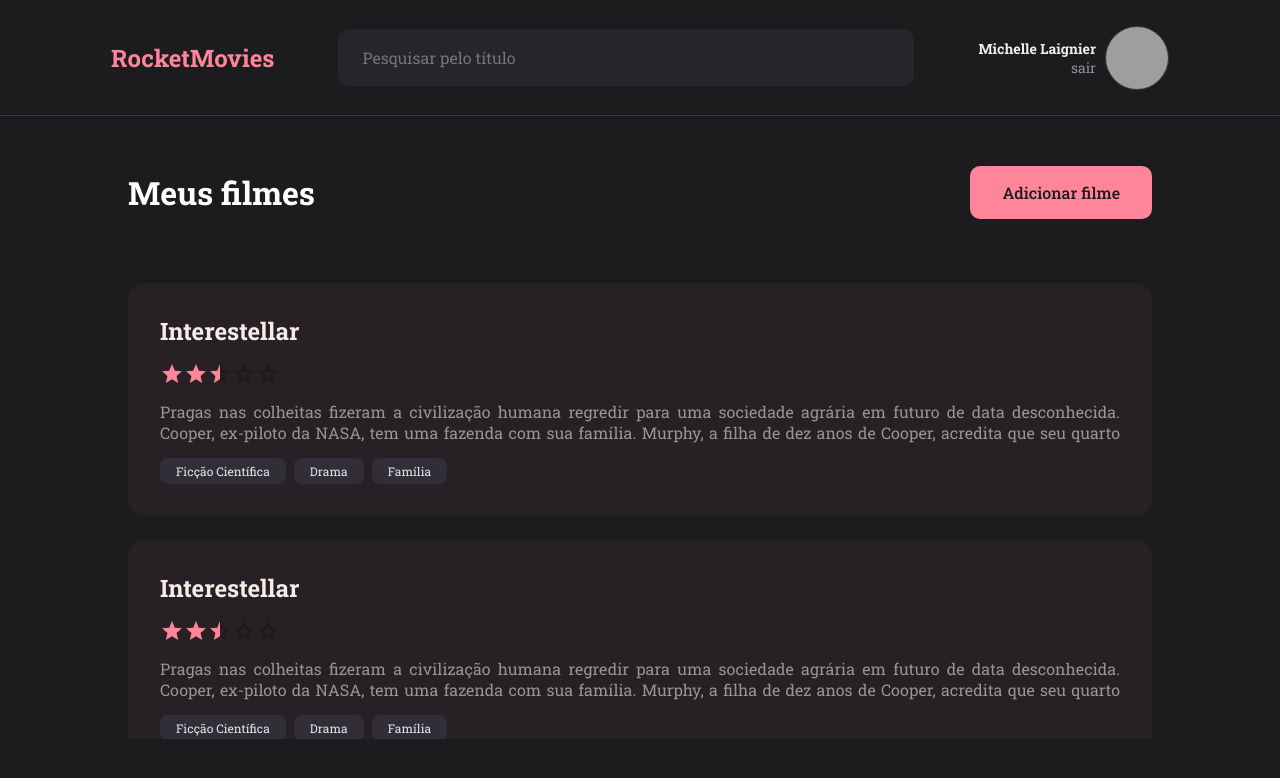
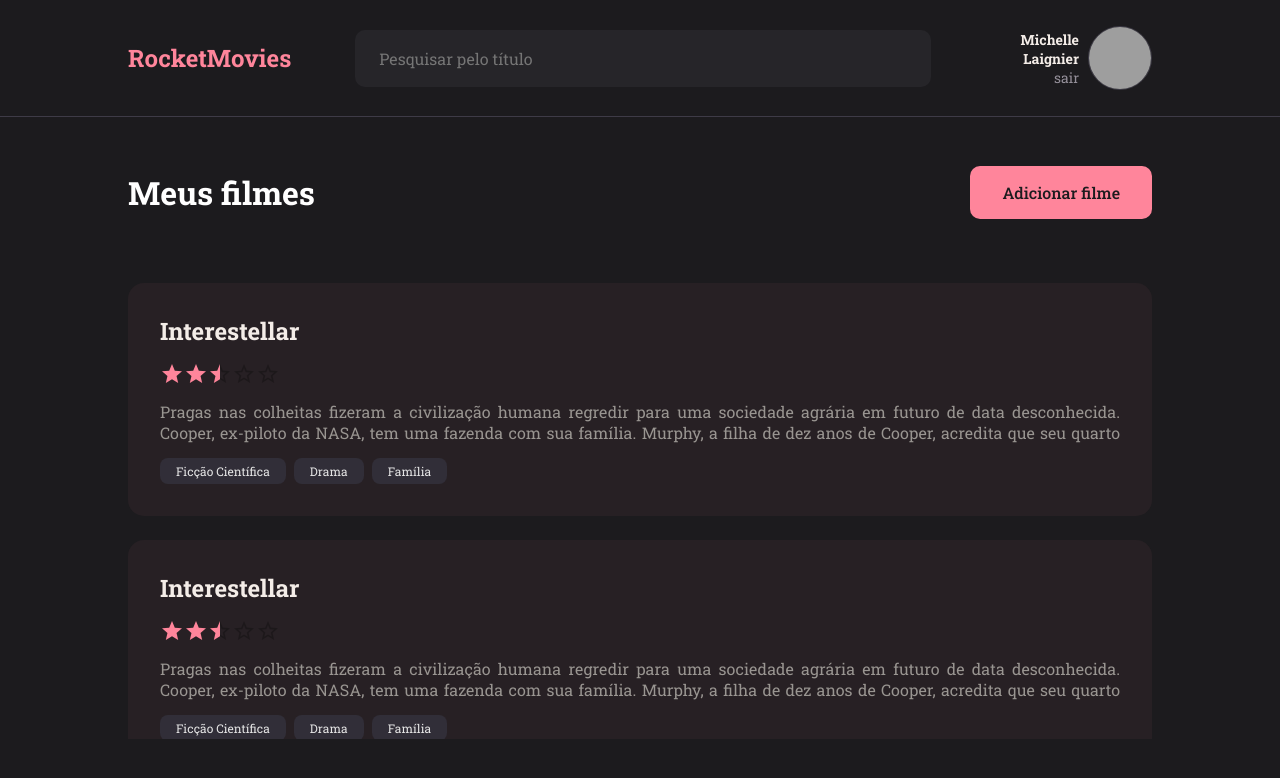
Before and after one commit to Michelle-Laignier/RocketMovies, a React (Vite) app: page / in a window 1280 px wide. Shown: the top 778 px of the page. Built offline with nearby package versions, Linux system fonts and the light colour scheme; grey boxes are pictures that could not be loaded.

Commit message:
entire page centered

```diff
--- a/src/components/Header/index.jsx
+++ b/src/components/Header/index.jsx
@@ -14,6 +14,7 @@ export function Header() {
         </div>
         <img src="https://github.com/Michelle-Laignier.png" alt="Foto de perfil" />
       </Profile>
+      <div className='line'></div>
     </Container>
   )
 }
--- a/src/components/Header/styles.js
+++ b/src/components/Header/styles.js
@@ -2,11 +2,10 @@ import styled from 'styled-components'
 
 export const Container = styled.header`
   align-items: center;
-  border-bottom: 1px solid ${({ theme }) => theme.COLORS.BORDER};
   display: flex;
   gap: 64px;
   height: 116px;
-  justify-content: center;
+  justify-content: space-between;
   margin: 0 auto;
 
   > h1 {
@@ -23,6 +22,14 @@ export const Container = styled.header`
 
   input {
     width: 45vw;
+  }
+
+  .line {
+    border-bottom: 1px solid ${({ theme }) => theme.COLORS.BORDER};
+    left: 0;
+    position: absolute;
+    top: 116px;
+    width: 100%;
   }
 `
 
--- a/src/pages/Home/styles.js
+++ b/src/pages/Home/styles.js
@@ -7,9 +7,7 @@ export const Container = styled.div`
         align-items: center;
         display: flex;
         justify-content: space-between;
-        margin-bottom: 40px;
-        margin: 50px auto 40px;
-        width: 80%;
+        margin: 50px 0 40px;
 
         .addBtn {
             color: ${({ theme }) => theme.COLORS.BG};
@@ -20,7 +18,6 @@ export const Container = styled.div`
     > section {
         height: 60vh;
         margin: 0 auto 58px;
-        width: 80%;
 
         overflow-y: auto;
         &::-webkit-scrollbar {
--- a/src/pages/SignIn/styles.js
+++ b/src/pages/SignIn/styles.js
@@ -5,6 +5,10 @@ export const Container = styled.div`
   display: grid;
   grid-template-columns: 40% 60%;
   height: 100vh;
+
+  position: absolute;
+  right: 0;
+  left: 0;
 `
 
 export const Form = styled.form`
--- a/src/pages/SignUp/styles.js
+++ b/src/pages/SignUp/styles.js
@@ -5,6 +5,10 @@ export const Container = styled.div`
   display: grid;
   grid-template-columns: 40% 60%;
   height: 100vh;
+
+  position: absolute;
+  right: 0;
+  left: 0;
 `
 
 export const Form = styled.form`
--- a/src/styles/global.js
+++ b/src/styles/global.js
@@ -13,6 +13,9 @@ export default createGlobalStyle`
     overflow-y: hidden;
 
     -webkit-font-smoothing: antialiased;
+
+    margin: 0 auto;
+    width: 80vw;
   }
 
   body, input, button, textarea {
```
